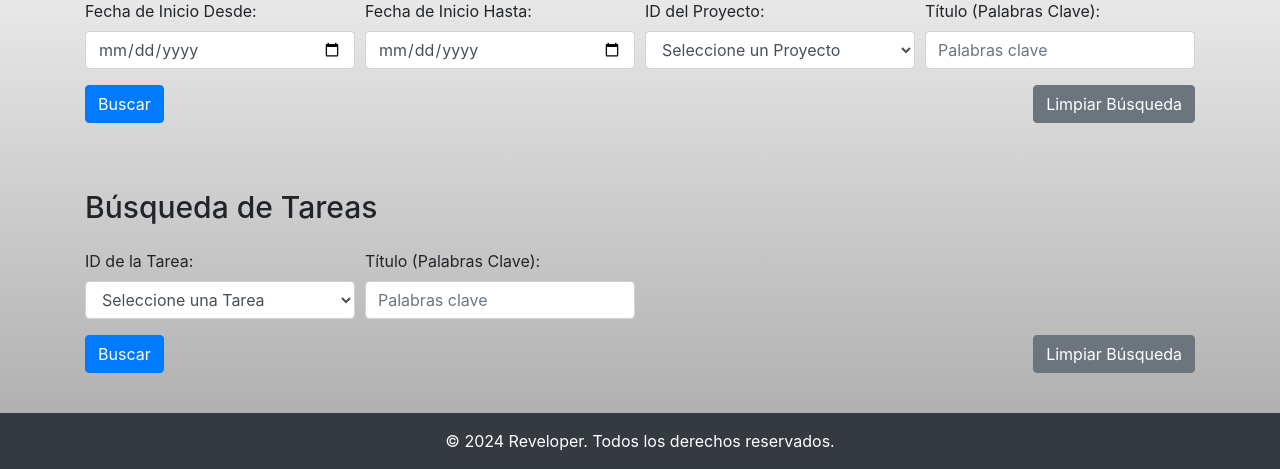
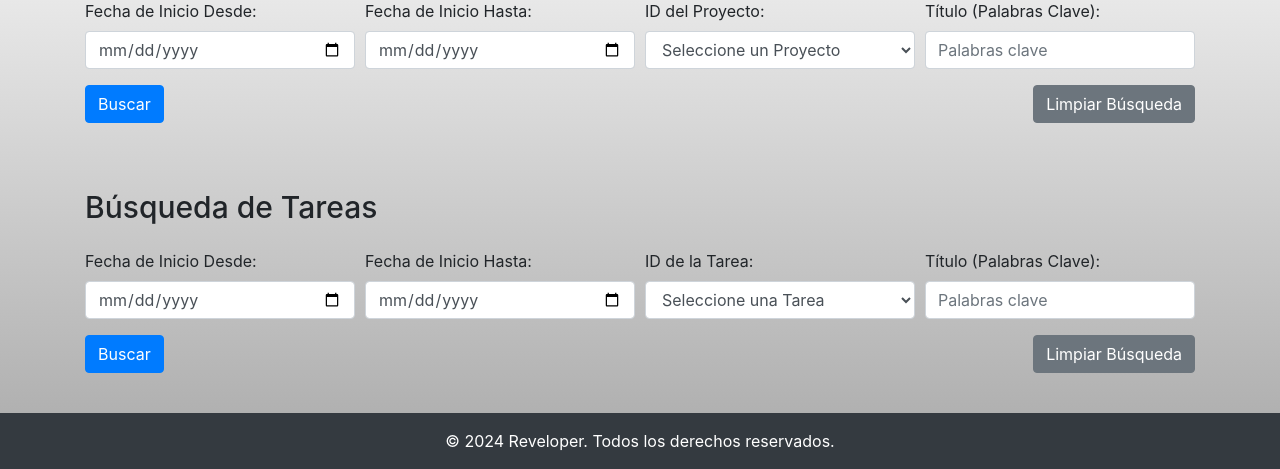
Before and after one commit to REGGDIS/reveloper, a Django app: template Reveloper/templates/busqueda.html in a window 1280 px wide. Shown: the part 413-882 px from the top of the page. Run offline with Django 5.2, Linux system fonts and the light colour scheme; the template is opened without the code that fills it, so the values that code supplies are empty; some libraries are stand-ins or nearby versions.

Commit message:
Corregir warnings de datetime, añadir criterios de búsqueda de Fecha de Inicio para proyectos y tareas

```diff
--- a/Reveloper/templates/busqueda.html
+++ b/Reveloper/templates/busqueda.html
@@ -120,6 +120,14 @@
     <form method="GET" action="{% url 'buscar_tareas' %}" class="mb-4">
         <div class="form-row">
             <div class="form-group col-md-3">
+                <label for="fecha_inicio_desde_tarea">Fecha de Inicio Desde:</label>
+                <input type="date" class="form-control" id="fecha_inicio_desde_tarea" name="fecha_inicio_desde_tarea">
+            </div>
+            <div class="form-group col-md-3">
+                <label for="fecha_inicio_hasta_tarea">Fecha de Inicio Hasta:</label>
+                <input type="date" class="form-control" id="fecha_inicio_hasta_tarea" name="fecha_inicio_hasta_tarea">
+            </div>
+            <div class="form-group col-md-3">
                 <label for="tarea_id">ID de la Tarea:</label>
                 <select class="form-control" id="tarea_id" name="tarea_id">
                     <option value="">Seleccione una Tarea</option>
@@ -156,6 +164,8 @@
     </ul>
     <!-- Botón Descargar informe PDF de tareas -->
     <form method="GET" action="{% url 'generar_informe_pdf_tareas' %}">
+        <input type="hidden" name="fecha_inicio_desde_tarea" value="{{ request.GET.fecha_inicio_desde_tarea }}">
+        <input type="hidden" name="fecha_inicio_hasta_tarea" value="{{ request.GET.fecha_inicio_hasta_tarea }}">
         <input type="hidden" name="tarea_id" value="{{ request.GET.tarea_id }}">
         <input type="hidden" name="titulo_palabras" value="{{ request.GET.titulo_palabras }}">
         <button type="submit" class="btn btn-success mt-4 mb-4">Descargar informe PDF</button>
```
Also changed, not shown: Reveloper/views.py (+16 -1 lines). Lines whose indentation alone changed are shown as unchanged.
